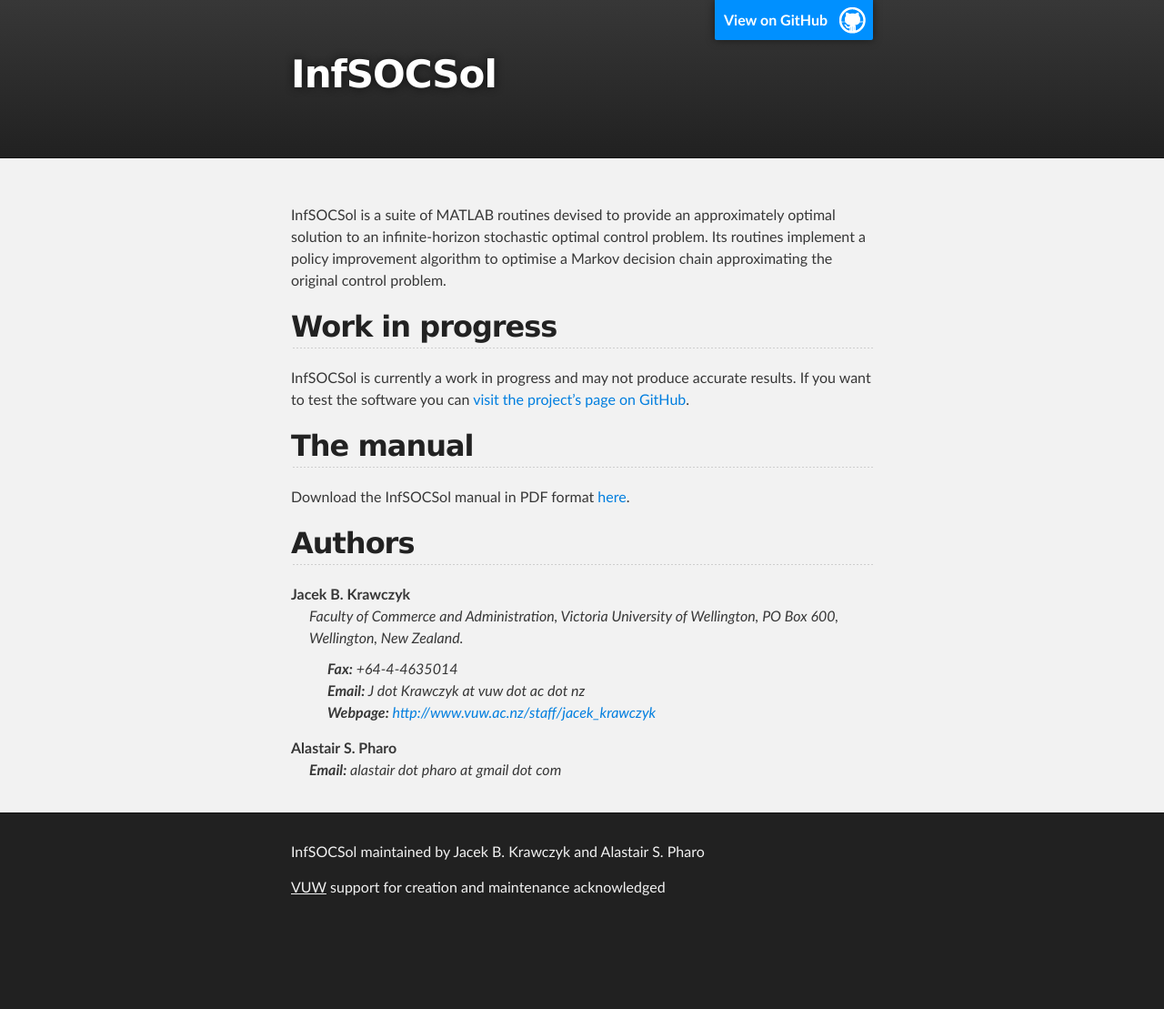
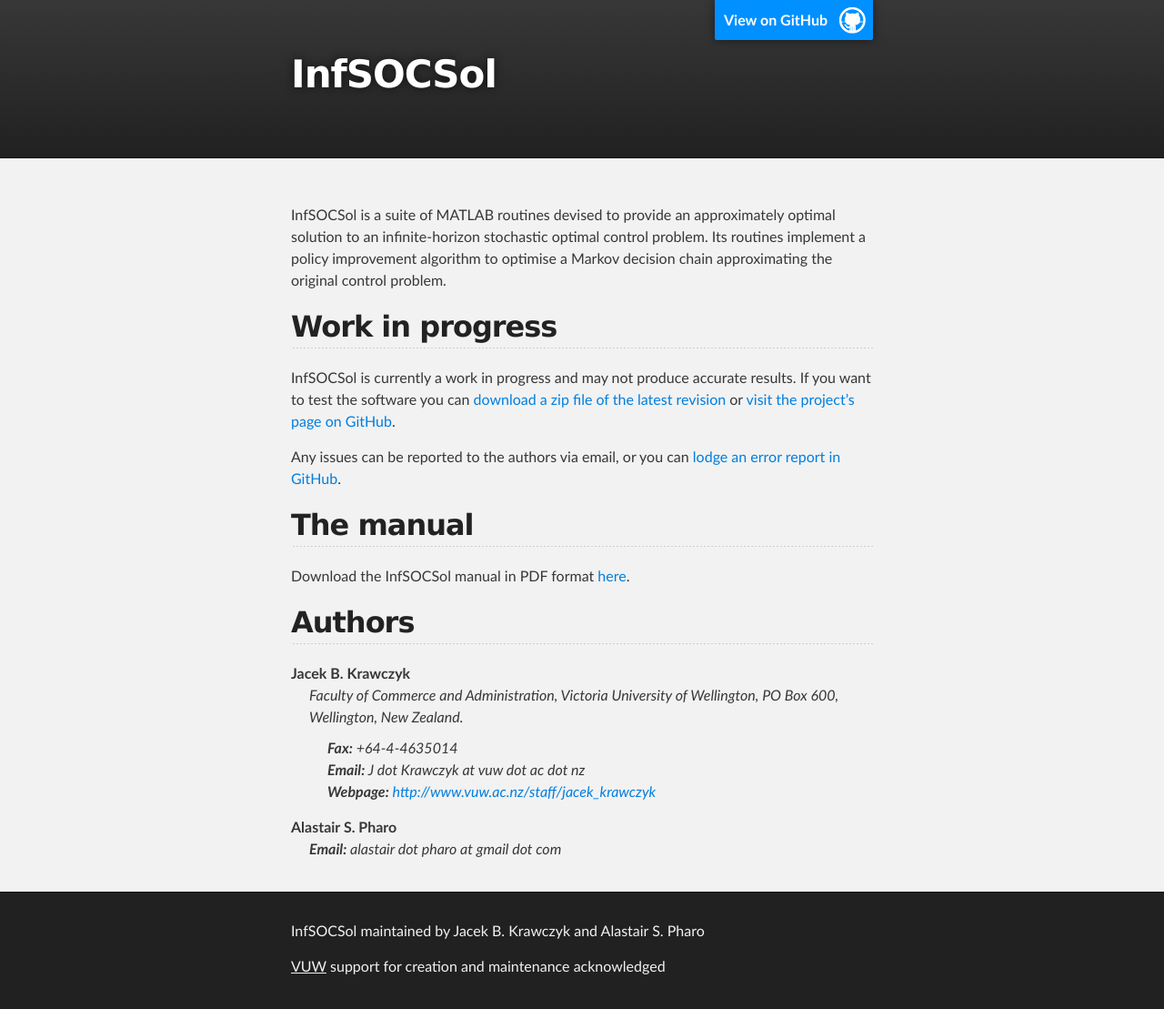
Before and after one commit to socsol/infsocsol, a Jekyll site: the page built from index.md, in a window 1280 px wide. Shown: the whole page at 91% size. Built offline with Jekyll 4.4.1, drawn with Linux system fonts in a browser that asks for light colours; before the commit the page ends 1022 px from its top, so only the background shows below that.

Commit message:
Add a download link with a disclaimer

```diff
--- a/index.md
+++ b/index.md
@@ -14,7 +14,12 @@ original control problem.
 
 InfSOCSol is currently a work in progress and may not produce accurate
 results.  If you want to test the software you can
+[download a zip file of the latest revision](https://github.com/socsol/infsocsol/zipball/master)
+or
 [visit the project's page on GitHub](https://github.com/socsol/infsocsol).
+
+Any issues can be reported to the authors via email, or you can
+[lodge an error report in GitHub](https://github.com/socsol/infsocsol/issues/new).
 
 
 ## The manual
```
